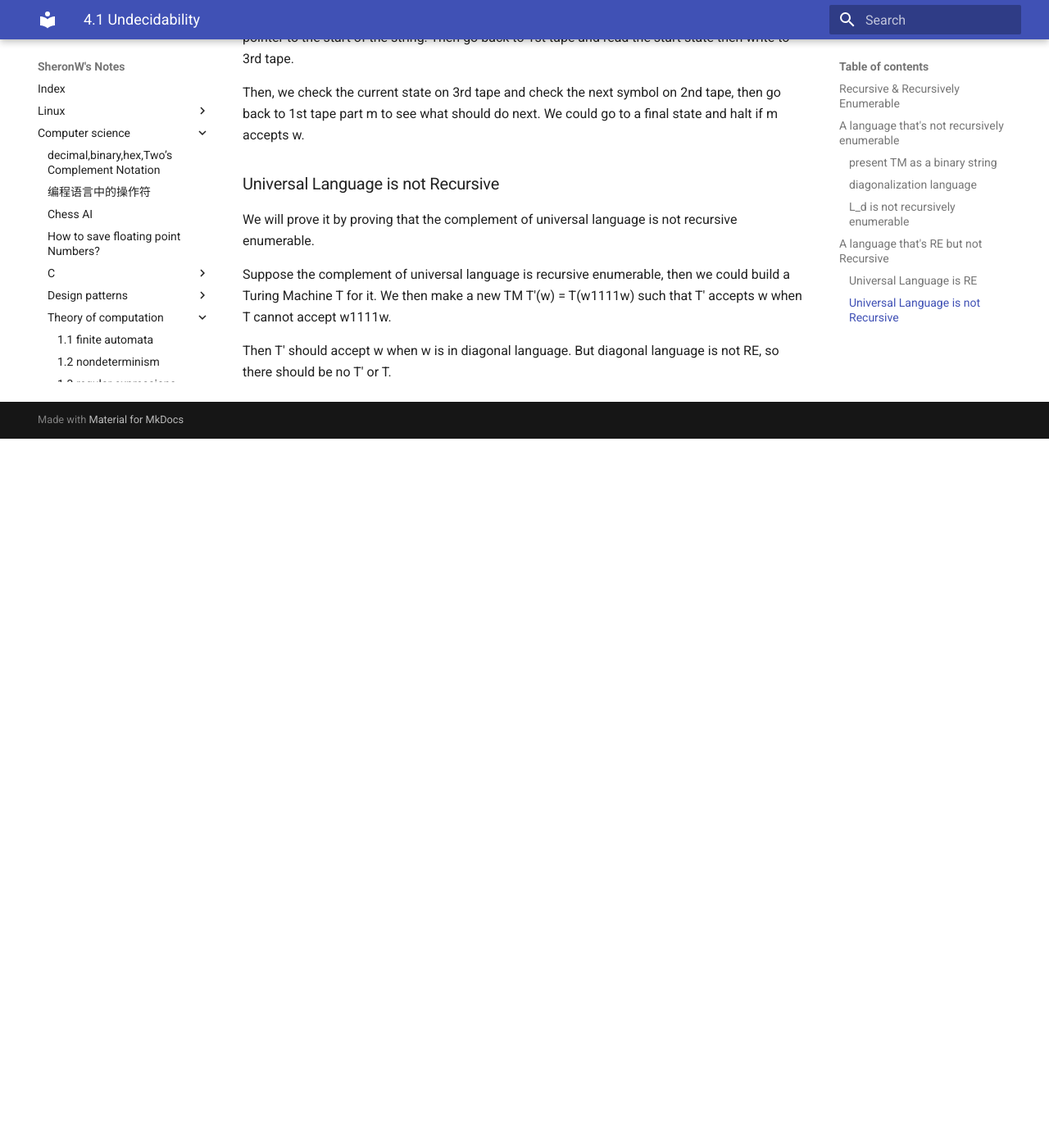
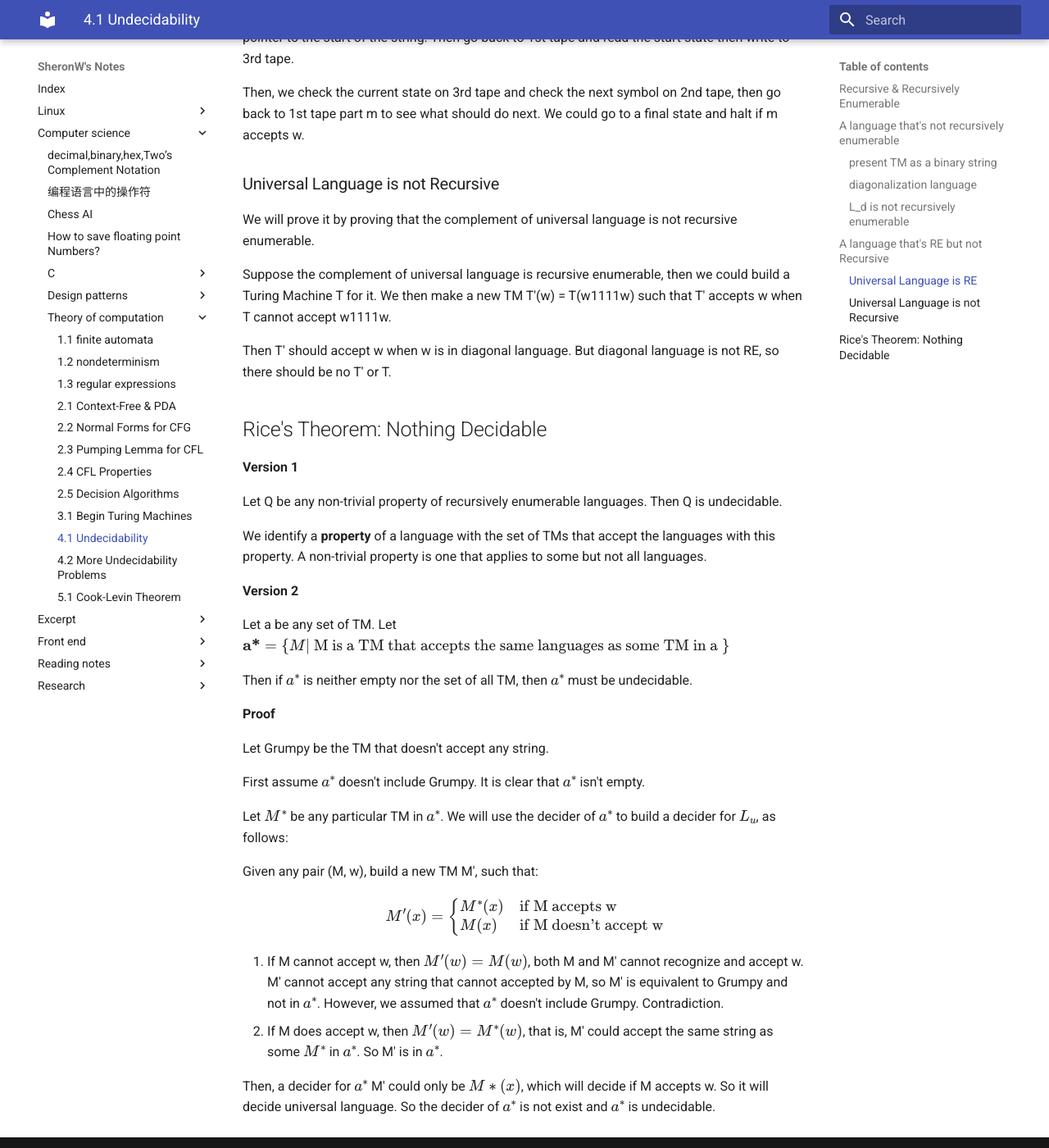
Before and after one commit to sheronw/SheronW-sNotes, an MkDocs documentation site: the page built from docs/computer science/theory of computation/4-1 Undecidability.md, in a window 1280 px wide and 1400 px high, scrolled down 2371 px. Shown: the whole window at 82% size. Built offline with MkDocs 1.6.1 and Material for MkDocs 9.7.7, drawn with Linux system fonts in a browser that asks for light colours; formulas are drawn with MathJax 3; before the commit the page ends 2906 px from its top, so only the background shows below that; some of the changed text lies outside the part shown.

Commit message:
rice's theorm; start cook-levin theorem

```diff
--- a/docs/computer science/theory of computation/4-1 Undecidability.md
+++ b/docs/computer science/theory of computation/4-1 Undecidability.md
@@ -66,7 +66,7 @@ So M not exists. \(L_d\) is not recursively enumerable.
 
 ## A language that's RE but not Recursive
 
-The universal language /(L_u/) is {m1111w | m is the encoding of a TM M and w is an input string and M accepts w}.
+The universal language \(L_u\) is {m1111w | m is the encoding of a TM M and w is an input string and M accepts w}.
 
 ### Universal Language is RE
 
@@ -87,3 +87,37 @@ We will prove it by proving that the complement of universal language is not rec
 Suppose the complement of universal language is recursive enumerable, then we could build a Turing Machine T for it. We then make a new TM T'(w) = T(w1111w) such that T' accepts w when T cannot accept w1111w.
 
 Then T' should accept w when w is in diagonal language. But diagonal language is not RE, so there should be no T' or T.
+
+## Rice's Theorem: Nothing Decidable
+
+**Version 1**
+
+Let Q be any non-trivial property of recursively enumerable languages. Then Q is undecidable.
+
+We identify a **property** of a language with the set of TMs that accept the languages with this property. A non-trivial property is one that applies to some but not all languages.
+
+**Version 2**
+
+Let a be any set of TM. Let \(\textbf{a*} = \{M |\text{ M is a TM that accepts the same languages as some TM in a }\}\)
+
+Then if \(a^*\) is neither empty nor the set of all TM, then \(a^*\) must be undecidable.
+
+**Proof**
+
+Let Grumpy be the TM that doesn't accept any string.
+
+First assume \(a^*\) doesn't include Grumpy. It is clear that \(a^*\) isn't empty.
+
+Let \(M^*\) be any particular TM in \(a^*\). We will use the decider of \(a^*\) to build a decider for \(L_u\), as follows:
+
+Given any pair (M, w), build a new TM M', such that:
+
+$$ M'(x) = \begin{cases}
+  M^*(x) &\text{if M accepts w}\\
+  M(x) &\text{if M doesn't accept w}
+\end{cases}$$
+
+1. If M cannot accept w, then \(M'(w) = M(w)\), both M and M' cannot recognize and accept w. M' cannot accept any string that cannot accepted by M, so M' is equivalent to Grumpy and not in \(a^*\). However, we assumed that \(a^*\) doesn't include Grumpy. Contradiction.
+2. If M does accept w, then \(M'(w) = M^*(w)\), that is, M' could accept the same string as some \(M^*\) in \(a^*\). So M' is in \(a^*\).
+
+Then, a decider for \(a^*\) M' could only be \(M*(x)\), which will decide if M accepts w. So it will decide universal language. So the decider of \(a^*\) is not exist and \(a^*\) is undecidable.
--- a/docs/computer science/theory of computation/4-2 More Undecidability Problems.md
+++ b/docs/computer science/theory of computation/4-2 More Undecidability Problems.md
@@ -1,4 +1,4 @@
-# More Undecidability Problems
+# 4.2 More Undecidability Problems
 
 ## How to?
 
```
Also changed, not shown: other parts of docs/computer science/theory of computation/4-1 Undecidability.md (+2 -2 lines), docs/computer science/theory of computation/5-1 Cook-Levin Theorem.md (added, +11 -0 lines).
